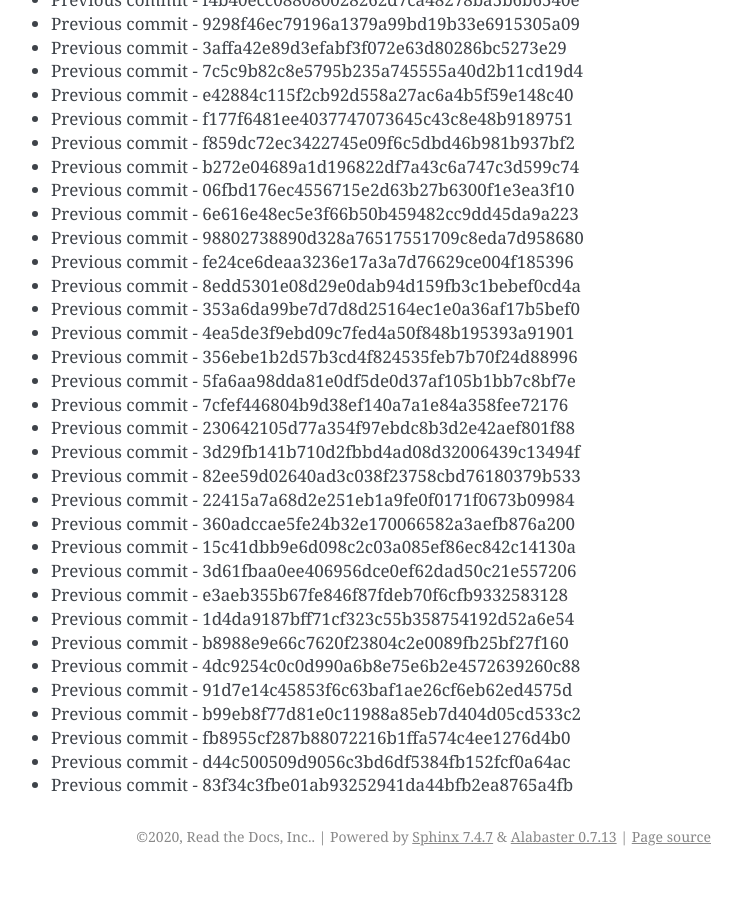
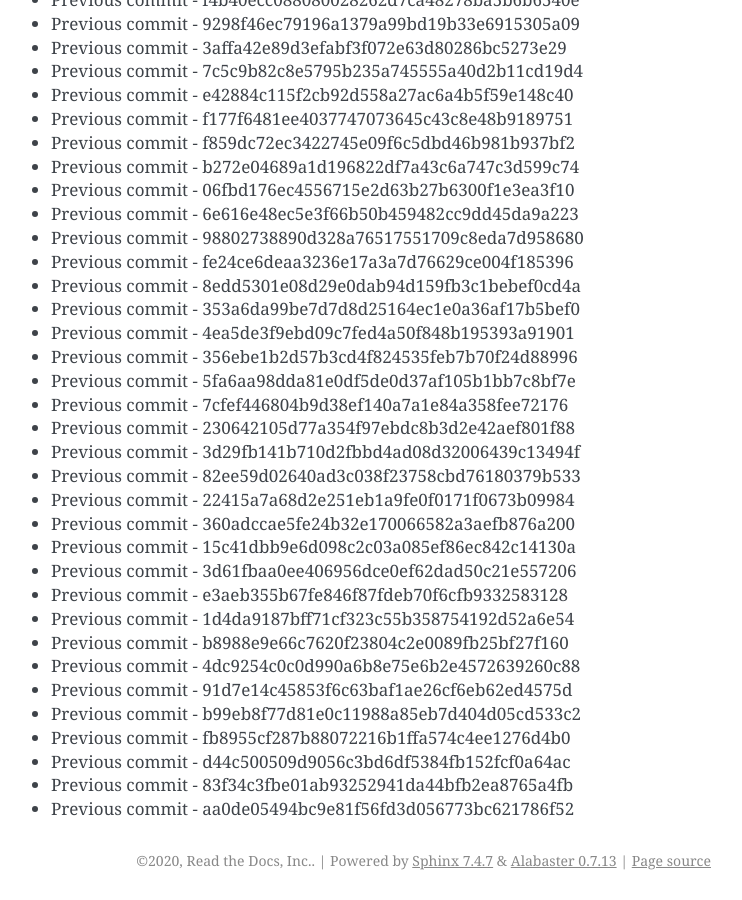
Before and after one commit to readthedocs/rtd-git-stresstest, a Sphinx documentation site: the page built from docs/updates.rst, in a window 1280 px wide and 900 px high, scrolled down 50272 px. Shown: the whole window, without its empty margins (399-1141 px from the left). Built offline with Sphinx 7.4.7, drawn with Linux system fonts in a browser that asks for light colours; before the commit the page ends 51148 px from its top, so only the background shows below that.

Commit message:
Generating commit from previous: aa0de05494bc9e81f56fd3d056773bc621786f52

```diff
--- a/docs/updates.rst
+++ b/docs/updates.rst
@@ -2144,3 +2144,4 @@ It can be tested for any performance characteristics.
 * Previous commit - fb8955cf287b88072216b1ffa574c4ee1276d4b0
 * Previous commit - d44c500509d9056c3bd6df5384fb152fcf0a64ac
 * Previous commit - 83f34c3fbe01ab93252941da44bfb2ea8765a4fb
+* Previous commit - aa0de05494bc9e81f56fd3d056773bc621786f52
```
